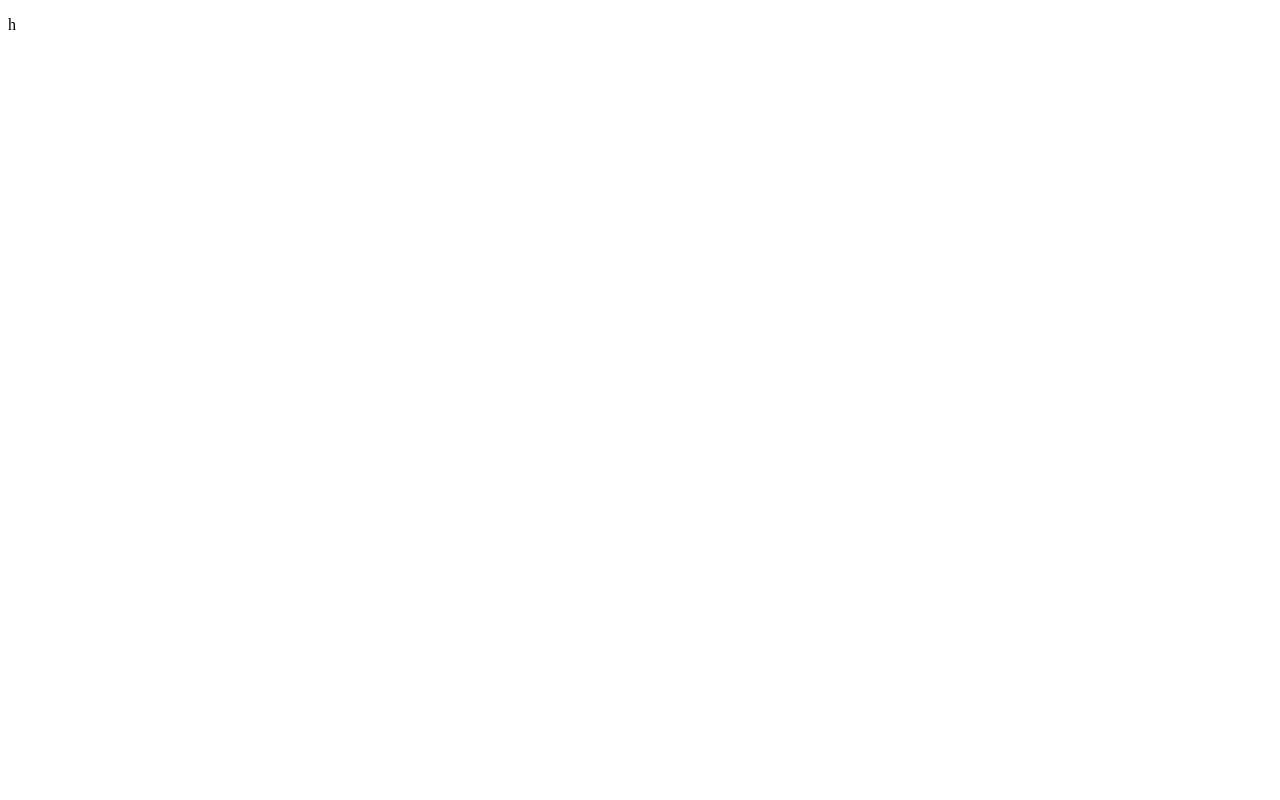
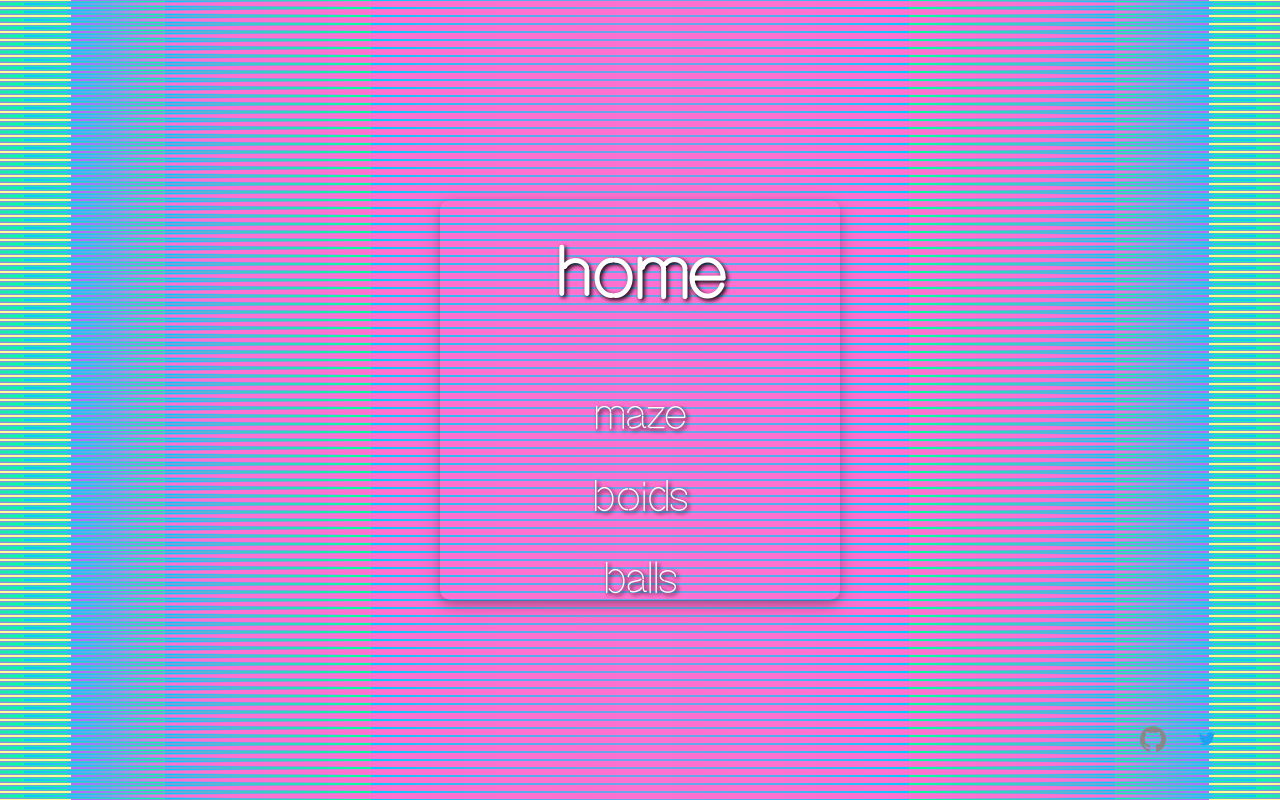
Before and after one commit to TheMapotakes/The-Logic-Site, a plain HTML site: page index.html in a window 1280 px wide. Drawn offline with Linux system fonts and the light colour scheme.

Commit message:
bunch of stuff

```diff
--- a/index.html
+++ b/index.html
@@ -1,12 +1,32 @@
-<!DOCTYPE html>
-<html>
+<!doctype html>
+<html id='html'>
     <head>
-        <title>worthless trop</title>
+        <title>Caltrop - Homepage</title>
+        <link rel="icon" href="./favicon.png">
+        <meta content="Homepage" property="og:title">
+        <meta content="The person reading this is mad cute" property="og:description">
+        <meta content="Caltrop" property="og:site_name">
+        <meta name="theme-color" content="#FE019A">
+        <meta name="robots" content="index, follow">
+        <link href='./style.css' rel='stylesheet' type='text/css'>
+        <meta charset="utf-8"/>
     </head>
 
-    <body>
-        <p>
-            h
-        </p>
-    </body>
+    <div id="h" class="h">
+        <strong><h1>home</h1></strong>
+        <span>
+            <p><a href="./maze/" target="_blank">maze</a></p>
+            <p><a href="./boids/" target="_blank">boids</a></p>
+            <p><a href="./balls/" target="_blank">balls</a></p>
+        </span>
+    </div>
+    <script src="./main.js"></script>
+    <footer>
+          <a rel="code" href="https://github.com/CaltropUwU/CaltropUwU.github.io" target="_blank">
+            <div class="svg" id="github" title="Sauce"></div>
+          </a>
+          <a rel="author" href="https://twitter.com/_Caltrop" target="_blank">
+            <div class=svg id="twitter" title="@_Caltrop"></div>
+          </a>
+    </footer>
 </html>
--- /dev/null
+++ b/main.js
@@ -0,0 +1,42 @@
+(function scroll(text) {
+	document.title = text;
+	setTimeout(function() {
+		scroll(text.substr(1) + text.substr(0, 1));
+	}, 100);
+})('  Caltrop does stuff  ');
+
+class Color {
+	constructor(clr) {
+		this.color = clr;
+		this.gradient = Math.random() * 100;
+		this.idealGradient;
+		this.updateSpeed = Math.random() / 100;
+		this.update = function() {
+			this.gradient = this.idealGradient > this.gradient ? this.gradient + this.updateSpeed : this.gradient + this.updateSpeed * -1;
+		};
+		this.new = function() {
+			this.idealGradient = Math.random() * 100;
+			this.updateSpeed = Math.random() / 50;
+		};
+	}
+}
+var Colors = [
+	new Color('#ff71ce'),
+	new Color('#01cdfe'),
+	new Color('#05ffa1'),
+	new Color('#b967ff'),
+	new Color('#fffb96')
+];
+let e = document.getElementById('html');
+let step = 0;
+setInterval(() => {
+	let str = 'radial-gradient(';
+	for (let i = 0; i < Colors.length; i++) {
+		if (!step) Colors[i].new();
+		str += `${Colors[i].color} ${Colors[i].gradient}% ${i == Colors.length - 1 ? ')' : ', '}`;
+		Colors[i].update();
+	}
+	e.style.backgroundImage = str;
+	step++;
+	if (step > 1000) step = 0;
+}, 5);
--- /dev/null
+++ b/style.css
@@ -0,0 +1,61 @@
+@font-face {
+	font-family: neon;
+	src: url('./font.ttf') format("truetype");
+}
+.h {
+	z-index: 999;
+	position: absolute;
+	top: 50%;
+	left: 50%;
+	width: 400px;
+	height: 400px;
+	margin-left: -200px;
+	margin-top: -200px;
+
+	color: #fff;
+	text-align: center;
+	text-shadow: 2px 2px 4px #000000;
+	border-radius: 10px;
+	background-color: #00000000;
+	box-shadow: 0 4px 8px 0 rgba(0, 0, 0, 0.2), 0 6px 20px 0 rgba(0, 0, 0, 0.19);
+}
+.h h1 {
+	font-family: neon, sans-serif;
+	font-size: 390%;
+}
+.h p {
+	font-family: neon, sans-serif;
+	font-size: 230%;
+}
+.h a {
+	color: #fff;
+	text-decoration: none;
+}
+span {
+	display: inline-block;
+	vertical-align: middle;
+	line-height: normal;
+}
+.svg {
+	z-index: 99;
+	background-size: contain;
+	width: 26px;
+	height: 26px;
+	margin: 8px;
+	margin-top: 5px;
+	margin-right: 20px;
+	box-sizing: border-box;
+}
+#github {
+	background-image: url(github.svg);
+}
+#twitter {
+	background-image: url(twitter.svg);
+}
+footer {
+	position: fixed;
+	bottom: 40px;
+	right: 40px;
+	display: flex;
+	align-items: center;
+}
```
Also changed, not shown: favicon.png (added), font.ttf (added), github.svg (added), twitter.svg (added).
